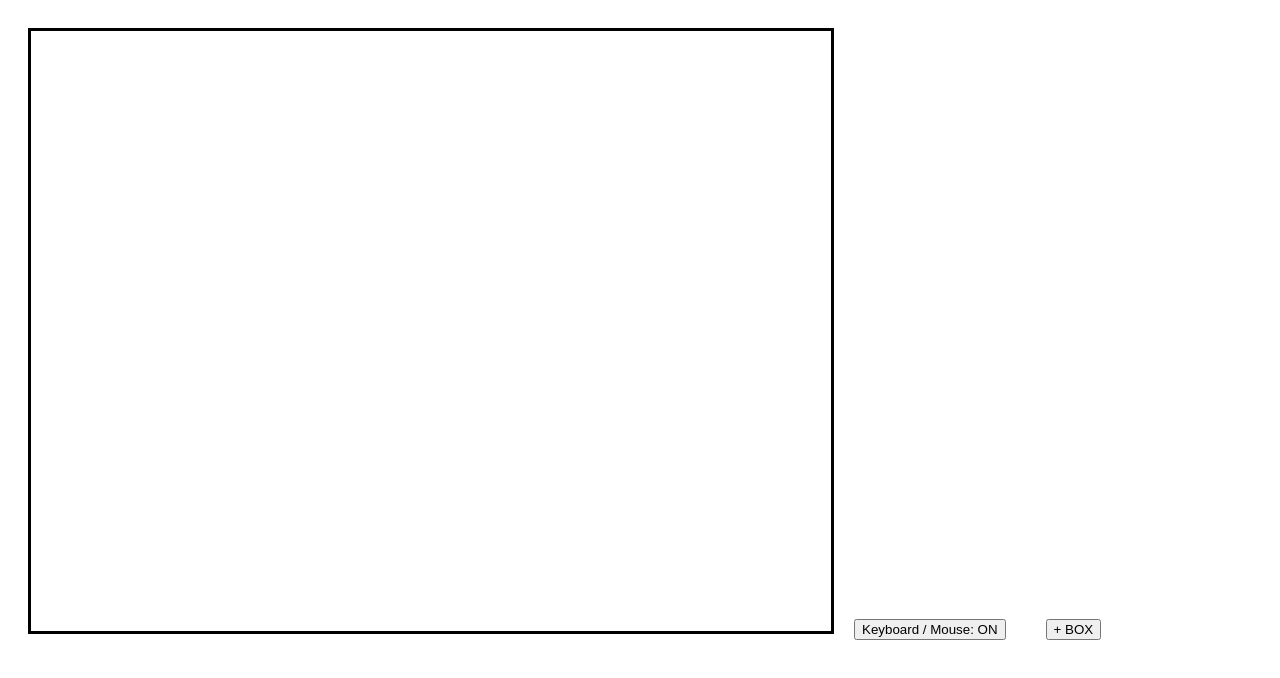
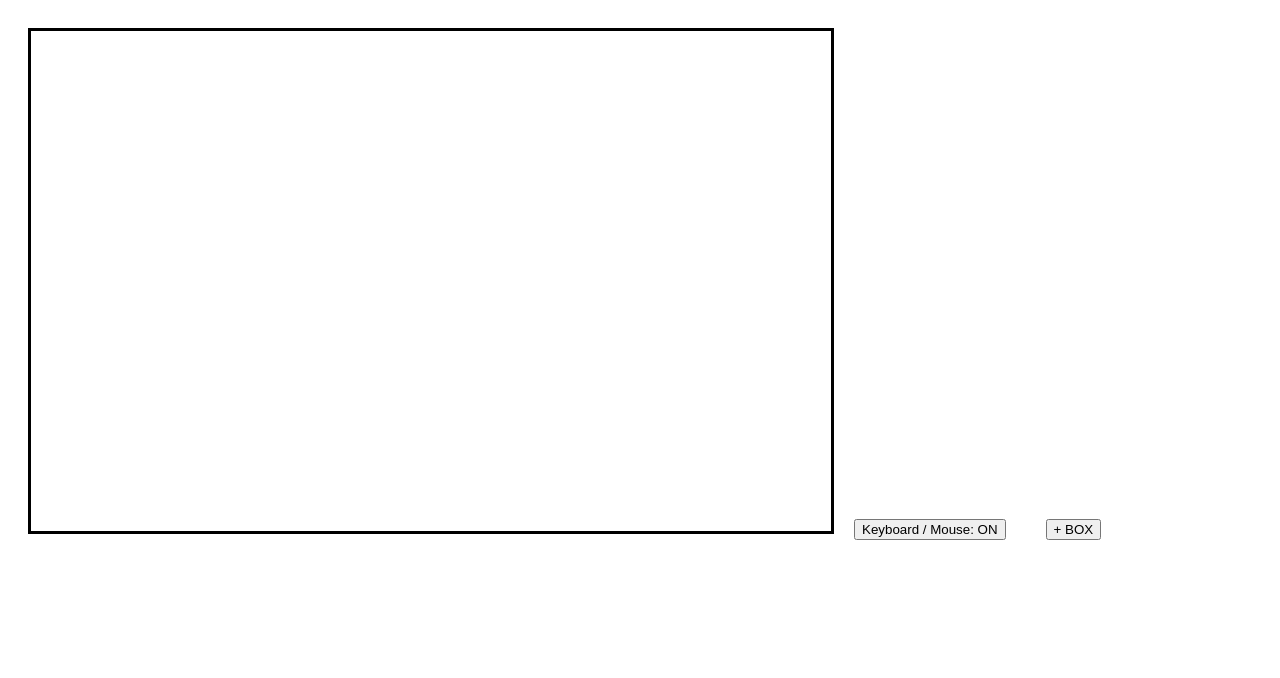
Before and after one commit to ankitpasayat/moveable-box-generator, an Angular app: page /home in a window 1280 px wide. Shown: the top 678 px of the page. Built offline with nearby package versions, Linux system fonts and the light colour scheme.

Commit message:
Fixed height of canvas for default scaling.

```diff
--- a/src/app/home/home.component.html
+++ b/src/app/home/home.component.html
@@ -1,4 +1,4 @@
-<canvas #canvas width="800" height="600"></canvas>
+<canvas #canvas width="800" height="500"></canvas>
 <button class="btn" (click)="toggleListeners()">Keyboard / Mouse: {{listenerStatus}}</button>
 <button class="btn" (click)="addNewBox()">+ BOX</button>
 {{errorMsg}}
```
